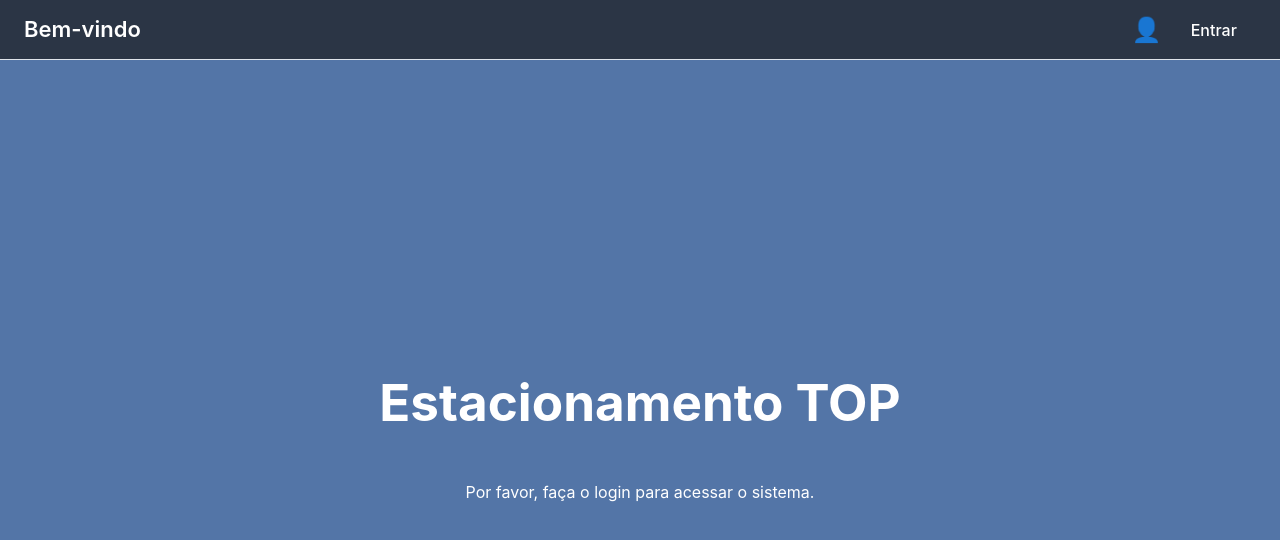
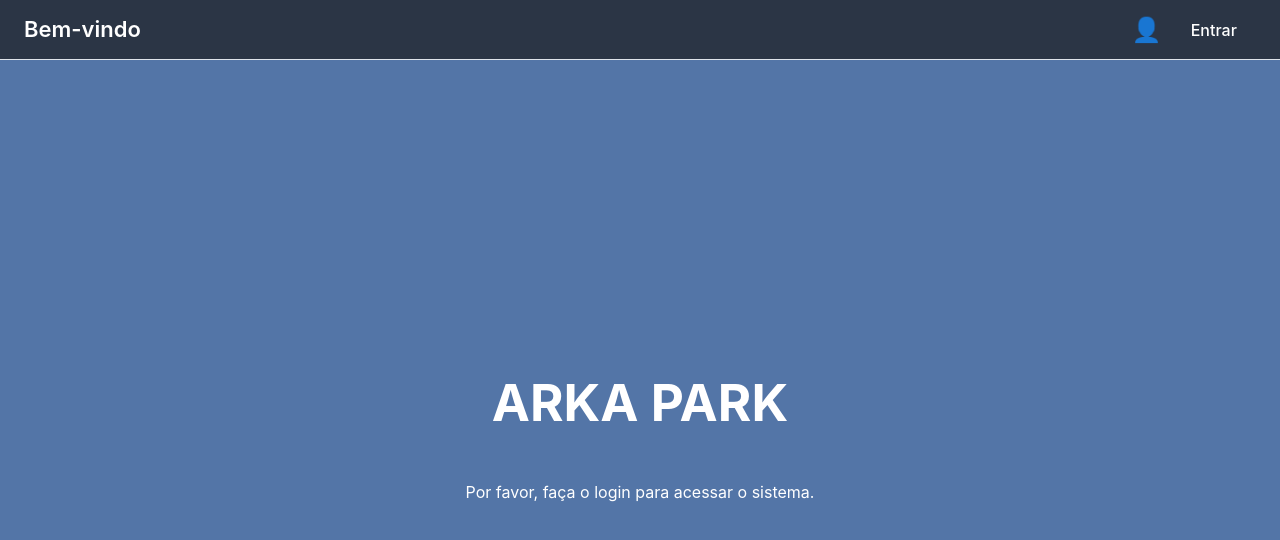
Before and after one commit to ItaloBrunoM/tppe-estacionamento-front, a React (Vite) app: page /acesso in a window 1280 px wide. Shown: the top 540 px of the page. Built offline with nearby package versions, Linux system fonts and the light colour scheme; no server answers.

Commit message:
refactor(frontend): mudança de nome do sistema

```diff
--- a/src/App.tsx
+++ b/src/App.tsx
@@ -39,7 +39,7 @@ function PublicLayout() {
         onLoginClick={() => setIsLoginModalOpen(true)}
       />
       <main className="public-content">
-        <h1>Estacionamento TOP</h1>
+        <h1>ARKA PARK</h1>
         <p>Por favor, faça o login para acessar o sistema.</p>
       </main>
       {isLoginModalOpen && (
--- a/src/components/sidebar.tsx
+++ b/src/components/sidebar.tsx
@@ -41,7 +41,7 @@ export function Sidebar({ isVisible }: SidebarProps) {
     <>
       <nav className={sidebarClassName}>
         <div className="sidebar-header">
-          <h3>ESTACIONAMENTO TOP</h3>
+          <h3>ARKA PARK</h3>
         </div>
         <div className="sidebar-links">
           <NavLink to="/" end className={getLinkClass}>
--- a/src/pages/AcessoPage.tsx
+++ b/src/pages/AcessoPage.tsx
@@ -153,7 +153,6 @@ const AcessoPage: React.FC = () => {
     <div className="pageContainer">
       <div className="estacionamento-selector-wrapper">
         <label htmlFor="estacionamento-select">Selecionar Estacionamento</label>{" "}
-        {/* Label idêntico ao EventoForm */}
         <select
           id="estacionamento-select"
           value={selectedEstacionamentoId || ""}
```
